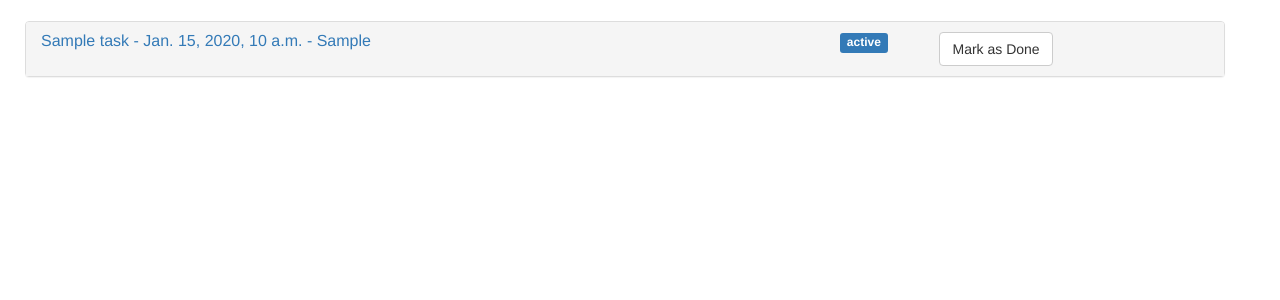
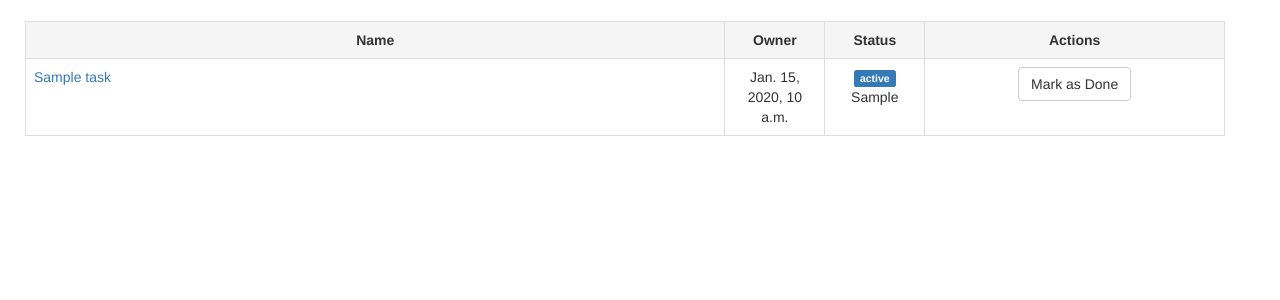
Before and after one commit to chaudbak/taskboard, a Django app: template task_board/templates/tasks/tasks_api_list.html in a window 1280 px wide. Shown: the part 52-352 px from the top of the page. Run offline with Django 3.2, Linux system fonts and the light colour scheme; the template is opened without the code that fills it: most values are stand-ins (such as "Sample title", 1, 10 or a date in 2020); some libraries are stand-ins or nearby versions.

Commit message:
task listing layout changed to be a table.

```diff
--- a/task_board/api/tasks/views.py
+++ b/task_board/api/tasks/views.py
@@ -62,7 +62,6 @@
 
 
 class TaskListCreateView(LoginRequiredMixin, ListCreateAPIView):
-    queryset = Task.objects.all()
     serializer_class = TaskSerializer
     pagination_class = PaginationSettings
 
@@ -72,3 +71,7 @@
     filter_backends = (filters.SearchFilter, DjangoFilterBackend)
     search_fields = ['name', 'description']
     filter_fields = ['status']
+
+    def get_queryset(self):
+        # prefetch the User related information
+        return Task.objects.all().select_related()
--- a/task_board/templates/tasks/tasks_api_list.html
+++ b/task_board/templates/tasks/tasks_api_list.html
@@ -31,20 +31,31 @@
 <div class="row">
   <div class="col-md-12 task-list">
     <div class="panel-group" id="accordion" role="tablist" aria-multiselectable="true">
+      <table class="table table-bordered">
+
+        <tbody>
+        <tr class="active">
+          <th class="text-center">Name</th>
+          <th class="text-center">Owner</th>
+          <th class="text-center">Status</th>
+          <th class="text-center">Actions</th>
+        </tr>
         {% for task in results %}
-          <div class="panel panel-default task-list-item" data-id="{{ task.id }}">
-            <div class="panel-heading" role="tab" id="task-heading-{{ forloop.counter }}">
-              <h4 class="panel-title">
-                <div class="row">
-                  <div class="col-md-8">
-                    <a role="button" data-toggle="collapse" data-parent="#accordion" href="#task-data-{{ forloop.counter }}" aria-expanded="false" aria-controls="task-data-{{ forloop.counter }}">
-                      {{ task.name }} - {{ task.created_by_username }} - {{ task.accomplished_by }}
+        <tr class="clickable">
+          <td class="col-md-7">
+            <a role="button" data-toggle="collapse" data-parent="#accordion" href="#task-data-{{ forloop.counter }}"
+               aria-expanded="false" aria-controls="task-data-{{ forloop.counter }}">
+              {{ task.name }}
             </a>
-                  </div>
-                  <div class="col-md-1">
+          </td>
+          <td class="col-md-1 text-center">
+            {{ task.created_by_username }}
+          </td>
+          <td class="col-md-1 text-center">
             <span class="status-label label label-primary">{{ task.status }}</span>
-                  </div>
-                  <div class="col-md-3">
+            {{ task.accomplished_by }}
+          </td>
+          <td class="col-md-3 text-center">
             <div class="control-buttons">
               {% if user.pk == task.created_by %}
               <button id="edit-button" class="submit btn btn-default">Edit</button>
@@ -52,17 +63,18 @@
               {% endif %}
               <button id="markdone-button" class="submit btn btn-default">Mark as Done</button>
             </div>
-                  </div>
-                </div>
-              </h4>
-            </div>
-            <div id="task-data-{{ forloop.counter }}" class="panel-collapse collapse in" role="tabpanel" aria-labelledby="task-heading-{{ forloop.counter }}">
-              <div class="panel-body">
+          </td>
+        </tr>
+        <tr id="task-data-{{ forloop.counter }}" class="panel-collapse collapse in" role="tabpanel"
+            aria-labelledby="task-heading-{{ forloop.counter }}">
+          <td>
             {{ task.description }}
-              </div>
-            </div>
-          </div> <!-- <div class="panel panel-default -->
+          </td>
+        </tr>
+
         {% endfor %}
+        </tbody>
+      </table>
     </div>
   </div>
 </div>
```
Lines whose indentation alone changed are shown as unchanged.
